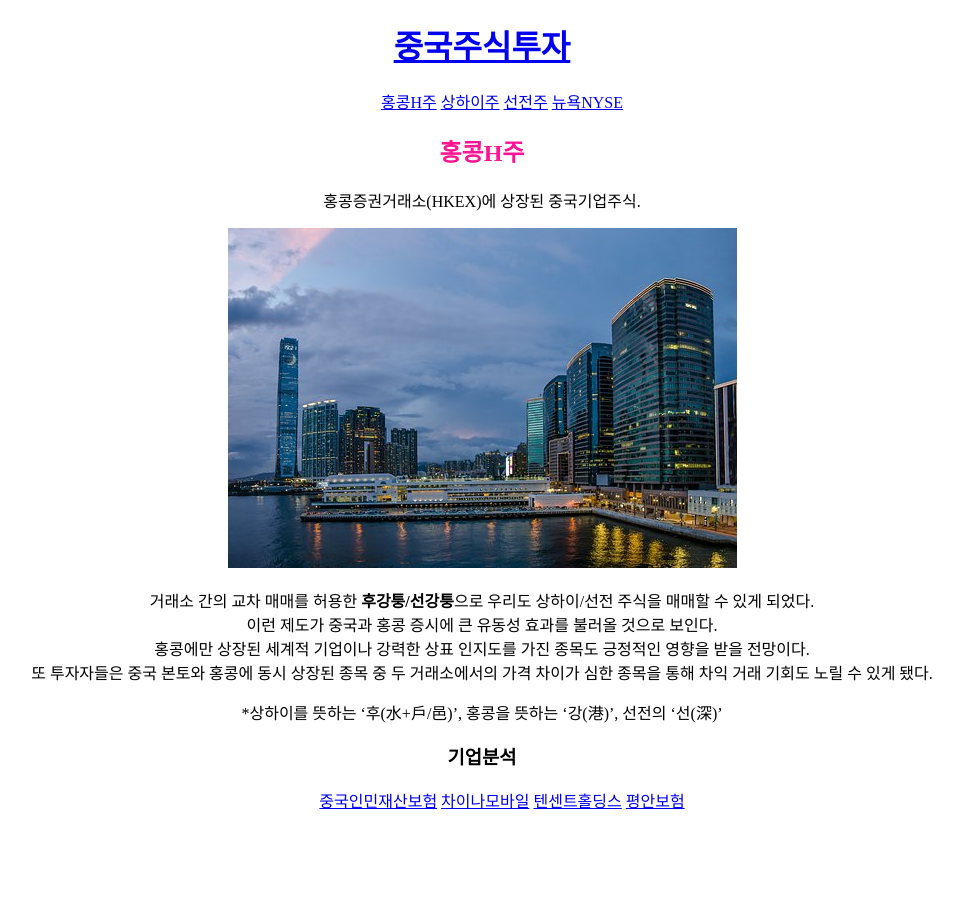
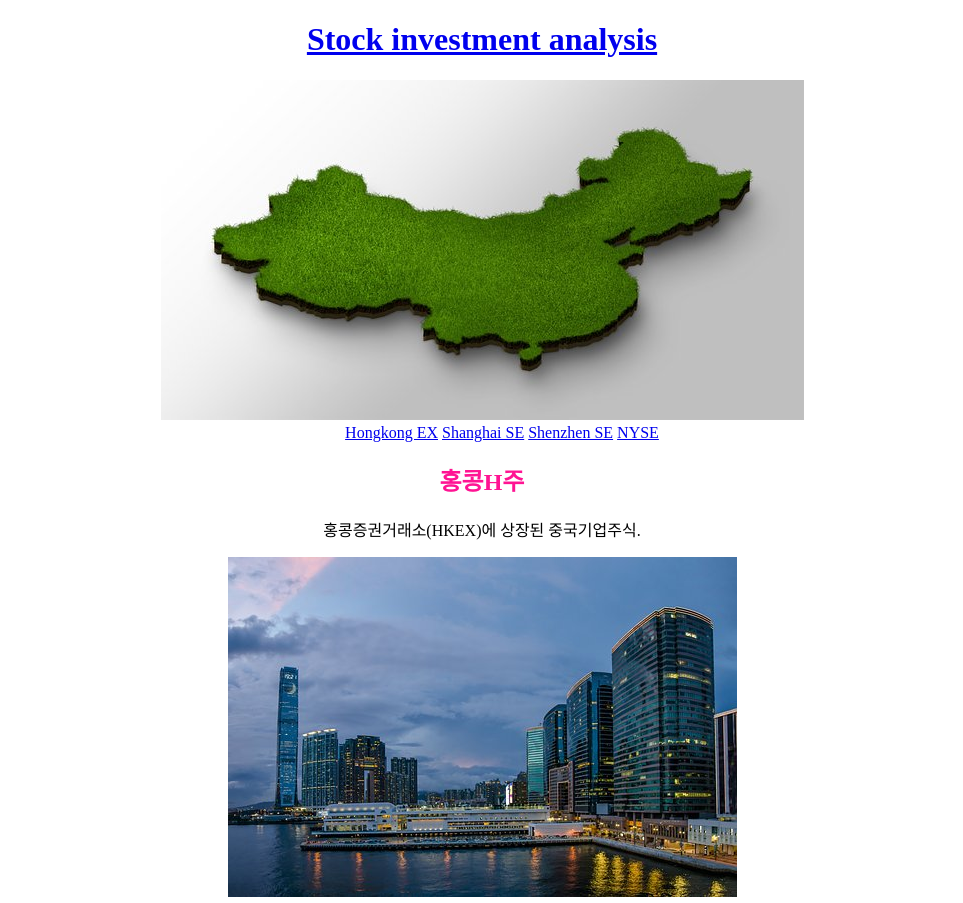
Before and after one commit to gwang78/china, a plain HTML site: page page_ho.html in a window 1280 px wide. Shown: the top 903 px of the page, without its empty margins (158-1121 px from the left). Before the commit the page ends 828 px from the top, so only its background shows below. Drawn offline with Linux system fonts and the light colour scheme.

Commit message:
Update page_ho.html

```diff
--- a/page_ho.html
+++ b/page_ho.html
@@ -1,8 +1,7 @@
-<!doctype html>
+<!DOCTYPE html>
 <html>
 <head>
- <title>광스중국주식</title>
- <meta charset="utf-8">
+  <title>bright1investor</title>
   <style>
    h2{color:deeppink}
    .color{color:blue}
@@ -13,15 +12,15 @@
 </head>
 <body>
  <header>
-	 <h1><a href="index.html">중국주식투자</a></h1>
+	<h1><a href="index.html">Stock investment analysis</a></h1>
+  <img src="china.jpg" alt="중국지도">
  </header>
-	<nav>
   <div class="footer">
      <ol>
-	   <li class="color"><a href="page_ho.html">홍콩H주</a></li>
-           <li class="color"><a href="page_sa.html">상하이주</a></li>
-           <li class="color"><a href="page_su.html">선전주</a></li>
-           <li class="color"><a href="page_ny.html">뉴욕NYSE</a></li>
+      <li class="color"><a href="page_ho.html">Hongkong EX</a></li>
+      <li class="color"><a href="page_sa.html">Shanghai SE</a></li>
+      <li class="color"><a href="page_su.html">Shenzhen SE</a></li>
+      <li class="color"><a href="page_ny.html">NYSE</a></li>
     </ol>
 	 </div>
 	</nav>
```
Lines whose indentation alone changed are shown as unchanged.
